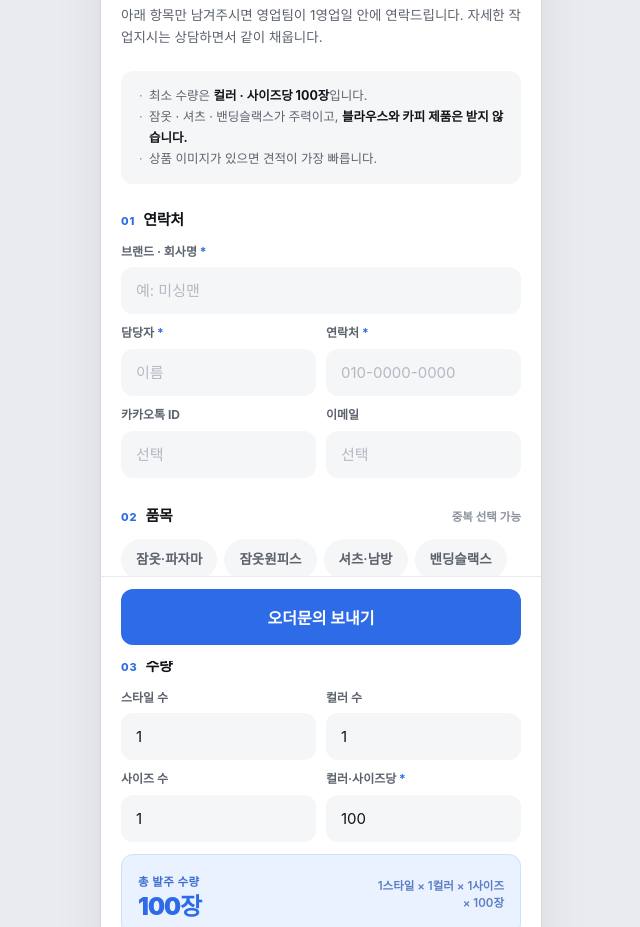
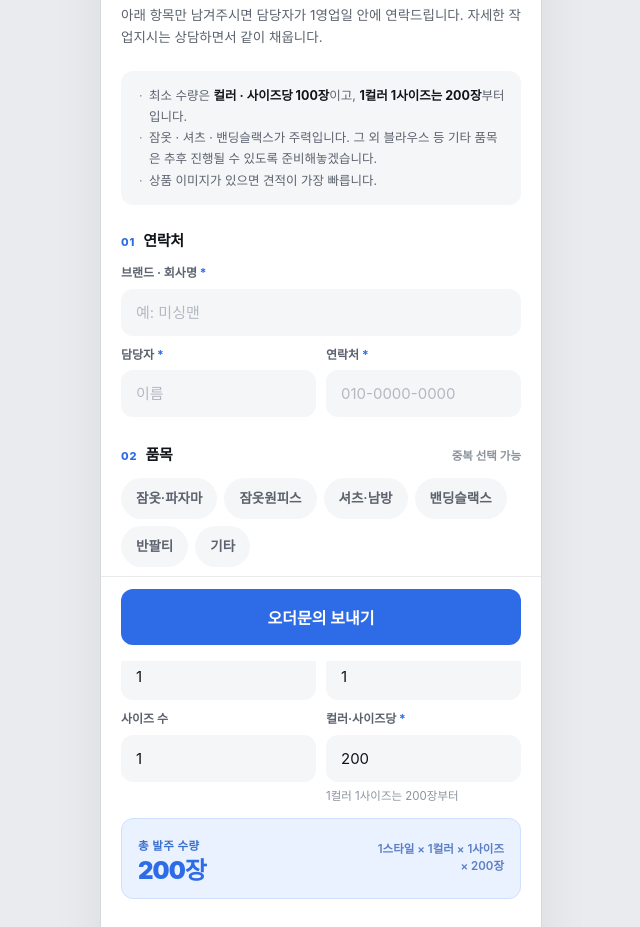
Before and after one commit to dentdelionddl-spec/yj-order, a website: page index.html in a window 1280 px wide. Shown: the part 139-1066 px from the top of the page, without its empty margins (319-959 px from the left). Drawn offline with Linux system fonts and the light colour scheme; a web font is replaced by a local one.

Commit message:
문구 수정 + 카카오톡/이메일 제거 + 1컴러1사이즈 MOQ 200장

```diff
--- a/index.html
+++ b/index.html
@@ -14,7 +14,7 @@
   --page:#e9ebef; --app:#fff; --ink:#111418; --sub:#5c636e; --muted:#8b929d;
   --line:#e8eaee; --field:#f5f6f8; --blue:#2e6be6; --blue-d:#2159c9; --blue-soft:#eaf1ff;
   --ok:#1f9d55; --ok-bg:#eaf7ef; --ok-line:#b7e3c8;
-  --warn:#c8352c; --warn-bg:#fdecea; --warn-line:#f3c3bd;
+  --warn:#c8352c;
   --r:12px;
   --body:'Pretendard Variable','Pretendard',-apple-system,BlinkMacSystemFont,system-ui,sans-serif;
 }
@@ -24,11 +24,9 @@ body{margin:0;background:var(--app);color:var(--ink);font-family:var(--body);fon
 button,input,select,textarea{font-family:var(--body)}
 a{color:inherit}
 
-.device{display:contents}
 .app{width:100%;max-width:520px;margin:0 auto;background:var(--app);min-height:100dvh;display:flex;flex-direction:column;position:relative}
 .scroll{flex:1;padding:0 20px 24px}
 
-/* 상단 */
 .top{position:sticky;top:0;z-index:20;background:rgba(255,255,255,.92);backdrop-filter:blur(10px);padding:16px 20px 12px;border-bottom:1px solid var(--line)}
 .logo{display:inline-block;font-weight:900;font-size:15px;line-height:1;letter-spacing:-.05em;transform:skewX(-12deg) scaleX(.96);transform-origin:left center}
 .top .sub{display:block;margin-top:5px;font-size:11.5px;color:var(--muted);letter-spacing:.02em;font-weight:600}
@@ -36,14 +34,12 @@ a{color:inherit}
 h1{font-size:25px;font-weight:800;letter-spacing:-.035em;margin:26px 0 8px;line-height:1.25}
 .lead{font-size:13.5px;color:var(--sub);margin:0 0 22px;line-height:1.6}
 
-/* 안내 박스 */
 .tips{background:var(--field);border-radius:var(--r);padding:14px 16px;margin:0 0 24px}
+.tips ul{margin:0;padding:0}
 .tips li{list-style:none;font-size:12.5px;color:var(--sub);line-height:1.7;padding-left:12px;position:relative}
-.tips ul{margin:0;padding:0}
 .tips li::before{content:'·';position:absolute;left:2px;color:var(--muted)}
 .tips b{color:var(--ink);font-weight:700}
 
-/* 섹션 */
 .sec{margin:0 0 26px}
 .sec-h{display:flex;align-items:baseline;gap:8px;margin:0 0 12px}
 .sec-h span{font-size:11px;font-weight:800;color:var(--blue);letter-spacing:.08em}
@@ -64,19 +60,16 @@ h1{font-size:25px;font-weight:800;letter-spacing:-.035em;margin:26px 0 8px;line-
 .row2{display:grid;grid-template-columns:1fr 1fr;gap:10px}
 .row2 .f{margin-bottom:0}
 
-/* 칩 */
 .chips{display:flex;flex-wrap:wrap;gap:7px}
 .chip{display:inline-flex;align-items:center;gap:6px;background:var(--field);border:1px solid transparent;border-radius:999px;padding:9px 14px;font-size:13.5px;font-weight:600;color:var(--sub);cursor:pointer;transition:.14s}
 .chip input{position:absolute;opacity:0;width:0;height:0}
 .chip:has(input:checked){background:var(--blue);border-color:var(--blue);color:#fff}
 
-/* 수량 요약 */
 .total{margin-top:12px;background:var(--blue-soft);border:1px solid #cfe0ff;border-radius:var(--r);padding:14px 16px;display:flex;align-items:center;justify-content:space-between;gap:12px}
 .total .k{font-size:11.5px;font-weight:700;color:#3a6fd0;letter-spacing:.04em}
 .total .v{font-size:24px;font-weight:900;letter-spacing:-.04em;color:var(--blue);line-height:1.1;margin-top:2px}
 .total .f2{font-size:11.5px;color:#5b7fc4;text-align:right;font-weight:600;line-height:1.5}
 
-/* 첨부 */
 .drop{border:1.5px dashed #d3d8e0;border-radius:var(--r);padding:22px;text-align:center;cursor:pointer;color:var(--sub);font-size:13.5px;font-weight:600;background:var(--field);transition:.15s}
 .drop:hover{border-color:var(--blue);color:var(--blue);background:var(--blue-soft)}
 .drop small{display:block;color:var(--muted);font-size:11.5px;margin-top:5px;font-weight:500}
@@ -85,7 +78,6 @@ h1{font-size:25px;font-weight:800;letter-spacing:-.035em;margin:26px 0 8px;line-
 .thumb img{width:100%;height:100%;object-fit:cover;display:block}
 .thumb button{position:absolute;top:3px;right:3px;width:19px;height:19px;border-radius:50%;border:0;background:rgba(17,20,24,.72);color:#fff;cursor:pointer;font-size:11px;line-height:1;padding:0}
 
-/* 접기 */
 details.more{border:1px solid var(--line);border-radius:var(--r);overflow:hidden;margin-top:2px}
 details.more summary{list-style:none;cursor:pointer;padding:14px 16px;display:flex;align-items:center;justify-content:space-between;font-size:13.5px;font-weight:700;background:var(--field)}
 details.more summary::-webkit-details-marker{display:none}
@@ -94,7 +86,6 @@ details.more[open] summary::after{content:'–';color:var(--blue)}
 details.more .inner{padding:16px}
 details.more .cap{font-size:12px;color:var(--muted);margin:0 0 14px;line-height:1.6}
 
-/* 동의 · 버튼 */
 .agree{display:flex;gap:10px;align-items:flex-start;font-size:12px;color:var(--sub);line-height:1.6;margin-top:4px}
 .agree input{margin-top:2px;accent-color:var(--blue);width:16px;height:16px;flex:none}
 .cta{position:sticky;bottom:0;z-index:20;background:rgba(255,255,255,.94);backdrop-filter:blur(10px);border-top:1px solid var(--line);padding:12px 20px calc(12px + env(safe-area-inset-bottom))}
@@ -105,7 +96,6 @@ details.more .cap{font-size:12px;color:var(--muted);margin:0 0 14px;line-height:
 .msg{font-size:12.5px;font-weight:700;color:var(--warn);margin:0 0 10px;text-align:center;display:none}
 .msg.on{display:block}
 
-/* 완료 */
 .done{display:none;padding:0 20px 40px}
 .done-card{background:var(--ok-bg);border:1px solid var(--ok-line);border-radius:var(--r);padding:22px 18px;text-align:center;margin-top:26px}
 .done-card .ic{width:42px;height:42px;border-radius:50%;background:var(--ok);color:#fff;display:grid;place-items:center;margin:0 auto 12px;font-size:20px;font-weight:800}
@@ -121,13 +111,11 @@ details.more .cap{font-size:12px;color:var(--muted);margin:0 0 14px;line-height:
   .top{padding-top:20px}
   .cta{padding-bottom:16px}
 }
-.hint-pc{display:none}
 @media (prefers-reduced-motion:reduce){*{transition:none!important}}
 </style>
 </head>
 <body>
 
-<div class="device">
 <div class="app" id="app">
   <div class="top">
     <span class="logo">MISING.MAN</span>
@@ -136,12 +124,12 @@ details.more .cap{font-size:12px;color:var(--muted);margin:0 0 14px;line-height:
 
   <div class="scroll" id="scroll">
     <h1>오더문의</h1>
-    <p class="lead">아래 항목만 남겨주시면 영업팀이 1영업일 안에 연락드립니다. 자세한 작업지시는 상담하면서 같이 채웁니다.</p>
+    <p class="lead">아래 항목만 남겨주시면 담당자가 1영업일 안에 연락드립니다. 자세한 작업지시는 상담하면서 같이 채웁니다.</p>
 
     <div class="tips">
       <ul>
-        <li>최소 수량은 <b>컬러 · 사이즈당 100장</b>입니다.</li>
-        <li>잠옷 · 셔츠 · 밴딩슬랙스가 주력이고, <b>블라우스와 카피 제품은 받지 않습니다.</b></li>
+        <li>최소 수량은 <b>컬러 · 사이즈당 100장</b>이고, <b>1컬러 1사이즈는 200장</b>부터입니다.</li>
+        <li>잠옷 · 셔츠 · 밴딩슬랙스가 주력입니다. 그 외 블라우스 등 기타 품목은 추후 진행될 수 있도록 준비해놓겠습니다.</li>
         <li>상품 이미지가 있으면 견적이 가장 빠릅니다.</li>
       </ul>
     </div>
@@ -154,10 +142,6 @@ details.more .cap{font-size:12px;color:var(--muted);margin:0 0 14px;line-height:
         <div class="row2">
           <div class="f"><label for="f-name">담당자 <i>*</i></label><input id="f-name" maxlength="30" placeholder="이름" /></div>
           <div class="f"><label for="f-phone">연락처 <i>*</i></label><input id="f-phone" inputmode="tel" maxlength="30" placeholder="010-0000-0000" /></div>
-        </div>
-        <div class="row2" style="margin-top:10px">
-          <div class="f"><label for="f-kakao">카카오톡 ID</label><input id="f-kakao" maxlength="40" placeholder="선택" /></div>
-          <div class="f"><label for="f-email">이메일</label><input id="f-email" type="email" maxlength="60" placeholder="선택" /></div>
         </div>
       </div>
 
@@ -181,11 +165,11 @@ details.more .cap{font-size:12px;color:var(--muted);margin:0 0 14px;line-height:
         </div>
         <div class="row2" style="margin-top:10px">
           <div class="f"><label for="f-sizes">사이즈 수</label><input id="f-sizes" type="number" min="1" max="99" step="1" value="1" /></div>
-          <div class="f"><label for="f-unit">컬러·사이즈당 <i>*</i></label><input id="f-unit" type="number" min="100" max="100000" step="10" value="100" /></div>
+          <div class="f"><label for="f-unit">컬러·사이즈당 <i>*</i></label><input id="f-unit" type="number" min="200" max="100000" step="10" value="200" /><small id="unit-note">1컬러 1사이즈는 200장부터</small></div>
         </div>
         <div class="total">
-          <div><span class="k">총 발주 수량</span><div class="v" id="c-total">100장</div></div>
-          <div class="f2" id="c-formula">1 × 1 × 1 × 100</div>
+          <div><span class="k">총 발주 수량</span><div class="v" id="c-total">200장</div></div>
+          <div class="f2" id="c-formula">1 × 1 × 1 × 200</div>
         </div>
       </div>
 
@@ -246,22 +230,19 @@ details.more .cap{font-size:12px;color:var(--muted);margin:0 0 14px;line-height:
     <div class="done-card">
       <div class="ic">✓</div>
       <h2>접수됐습니다</h2>
-      <p>영업팀이 1영업일 안에 연락드립니다.</p>
+      <p>담당자가 1영업일 안에 연락드립니다.</p>
       <div class="done-no" id="done-no"></div>
     </div>
     <div class="done-tip">
       · 접수번호를 기억해두시면 문의하실 때 빠릅니다.<br>
       · 상품 이미지와 사이즈 스펙이 준비되면 상담 때 함께 전달해주세요.<br>
-      · 컬러 · 사이즈당 100장 미만은 진행이 어렵습니다.
+      · 컬러 · 사이즈당 100장(1컬러 1사이즈는 200장) 미만은 진행이 어렵습니다.
     </div>
   </div>
 </div>
-</div>
-<div class="hint-pc">MISING.MAN · ORDER INQUIRY</div>
 
 <script>
 (function(){
-  var MIN_UNIT = 100;
   var $ = function(id){ return document.getElementById(id); };
   var f = $('yj-form');
   var images = [];
@@ -272,18 +253,28 @@ details.more .cap{font-size:12px;color:var(--muted);margin:0 0 14px;line-height:
     if (v > hi) v = hi;
     return v;
   }
+  // 1컬러 1사이즈면 200장, 그 외에는 컬러·사이즈당 100장
+  function minUnit(){
+    var c = iv($('f-colors'),1,99), z = iv($('f-sizes'),1,99);
+    return (c === 1 && z === 1) ? 200 : 100;
+  }
   function calc(){
-    var s = iv($('f-styles'),1,99), c = iv($('f-colors'),1,99);
-    var z = iv($('f-sizes'),1,99), u = iv($('f-unit'),MIN_UNIT,100000);
+    var s = iv($('f-styles'),1,99), c = iv($('f-colors'),1,99), z = iv($('f-sizes'),1,99);
+    var mu = minUnit();
+    var uEl = $('f-unit');
+    uEl.min = mu;
+    if ((parseInt(uEl.value,10) || 0) < mu) uEl.value = mu;
+    var u = iv(uEl, mu, 100000);
     var total = s * c * z * u;
+    $('unit-note').textContent = (mu === 200) ? '1컬러 1사이즈는 200장부터' : '컬러 · 사이즈당 100장부터';
     $('c-total').textContent = total.toLocaleString() + '장';
     $('c-formula').innerHTML = s + '스타일 × ' + c + '컬러 × ' + z + '사이즈<br>× ' + u.toLocaleString() + '장';
-    return { styles:s, colors:c, sizes:z, perUnit:u, total:total };
+    return { styles:s, colors:c, sizes:z, perUnit:u, total:total, min:mu };
   }
   ['f-styles','f-colors','f-sizes','f-unit'].forEach(function(id){
     $(id).addEventListener('input', calc);
     $(id).addEventListener('blur', function(){
-      var lo = (id === 'f-unit') ? MIN_UNIT : 1, hi = (id === 'f-unit') ? 100000 : 99;
+      var lo = (id === 'f-unit') ? minUnit() : 1, hi = (id === 'f-unit') ? 100000 : 99;
       $(id).value = iv($(id), lo, hi); calc();
     });
   });
@@ -354,13 +345,14 @@ details.more .cap{font-size:12px;color:var(--muted);margin:0 0 14px;line-height:
     }
     if (!items.length) return fail('품목을 하나 이상 선택해주세요.');
     if (!$('f-due').value) return fail('최종 납기일을 선택해주세요.', $('f-due'));
-    if ((parseInt($('f-unit').value,10) || 0) < MIN_UNIT) return fail('컬러 · 사이즈당 최소 100장부터 진행합니다.', $('f-unit'));
+    var mu = minUnit();
+    if ((parseInt($('f-unit').value,10) || 0) < mu) return fail('컬러 · 사이즈당 최소 ' + mu + '장부터 진행합니다.', $('f-unit'));
     if (!$('f-agree').checked) return fail('정보 수집·이용 동의가 필요합니다.');
     var st = calc();
 
     var payload = {
       brand:$('f-brand').value.trim(), manager:$('f-name').value.trim(), phone:$('f-phone').value.trim(),
-      email:$('f-email').value.trim(), kakao:$('f-kakao').value.trim(), channel:$('f-channel').value.trim(),
+      email:'', kakao:'', channel:$('f-channel').value.trim(),
       items:items, styles:st.styles, colors:st.colors, sizes:st.sizes, perUnit:st.perUnit,
       due:$('f-due').value || '', price:$('f-price').value.trim(), fabric:$('f-fabric').value, asset:$('f-asset').value,
       material:$('f-material').value.trim(), detailSpec:$('f-detailspec').value.trim(),
@@ -382,7 +374,6 @@ details.more .cap{font-size:12px;color:var(--muted);margin:0 0 14px;line-height:
         $('cta').style.display = 'none';
         $('yj-done').style.display = 'block';
         $('done-no').textContent = res.d.no ? 'YJ-' + res.d.no : '접수 완료';
-        $('app').scrollTop = 0;
         window.scrollTo(0,0);
       })
       .catch(function(err){
```
